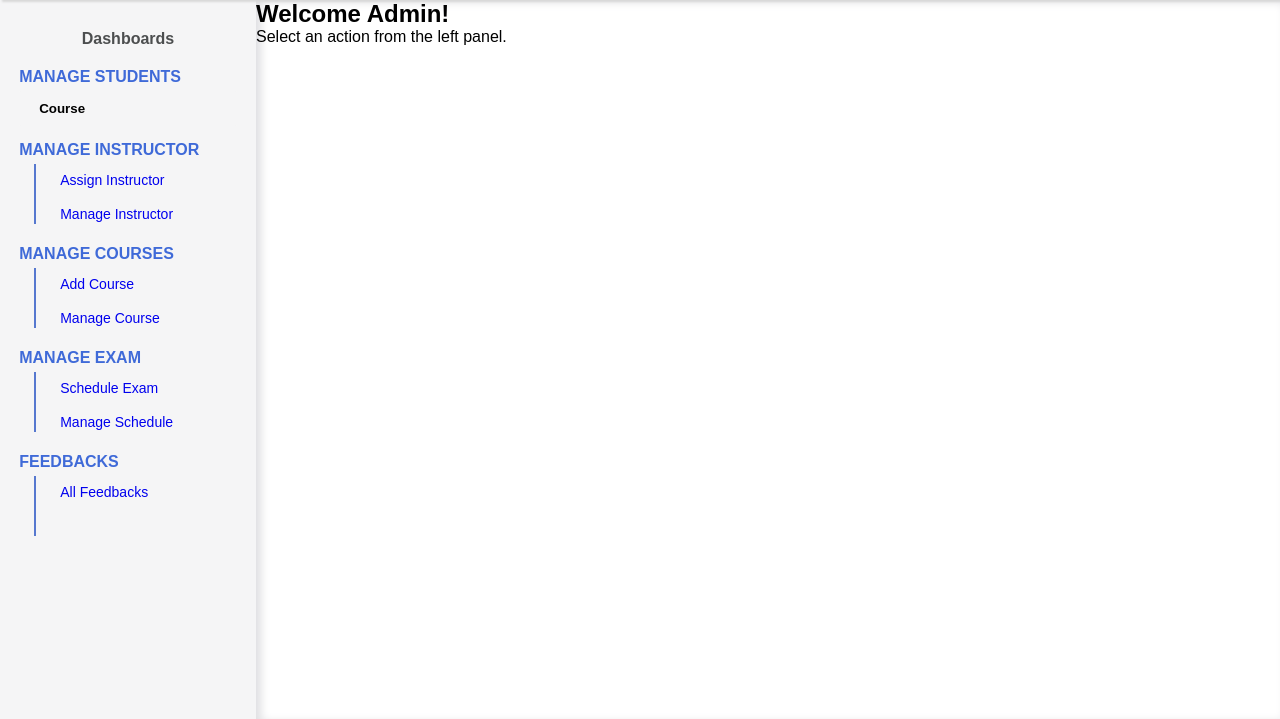
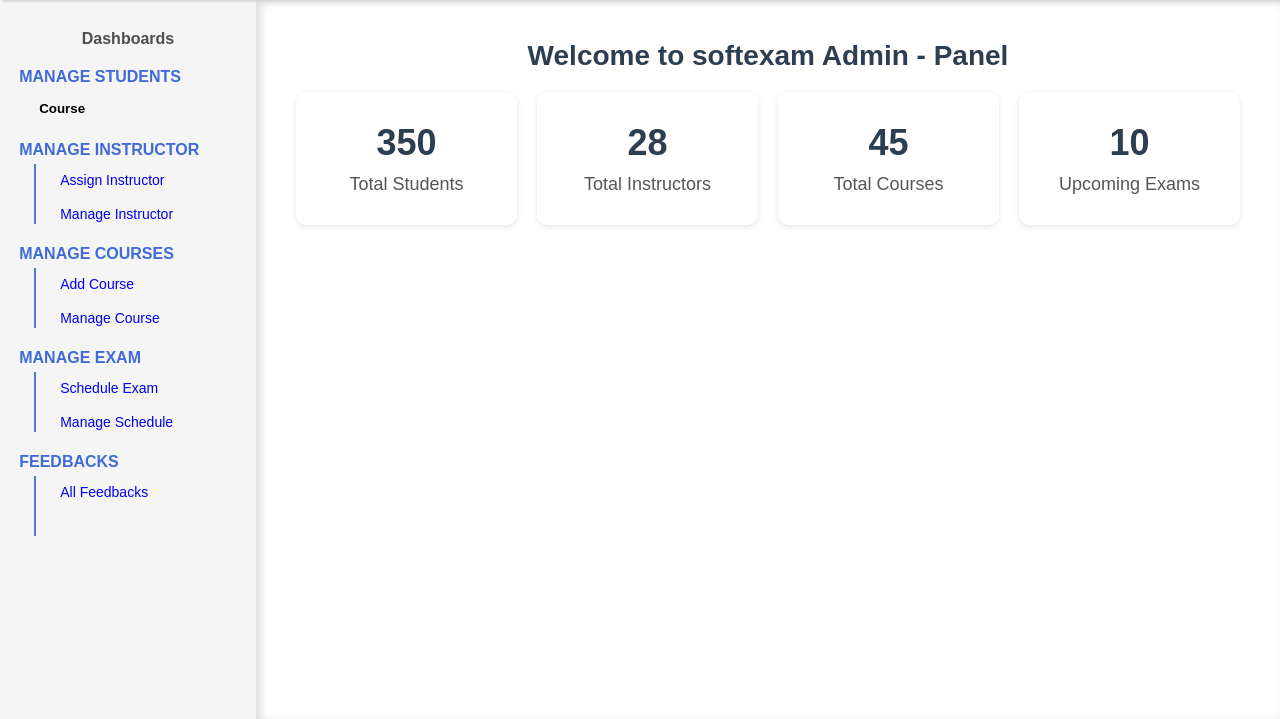
Before and after one commit to codermiki/examination-system, a PHP site: page /softexam/admin in a window 1280 px wide. Shown: the part 60-779 px from the top of the page. Run offline with PHP 8.4, Linux system fonts and the light colour scheme; a user stored in the database is signed in.

Commit message:
added dashboard for admin page

```diff
--- /dev/null
+++ b/admin/dashboard.php
@@ -0,0 +1,56 @@
+<html>
+
+<head>
+    <link rel="stylesheet" href="../assets/css/dashboard.css">
+</head>
+
+<body>
+    <div class="container">
+        <h1>Welcome to softexam Admin - Panel</h1>
+        <div class="cards">
+            <div class="card">
+                <h2 id="students">...</h2>
+                <p>Total Students</p>
+            </div>
+            <div class="card">
+                <h2 id="instructors">...</h2>
+                <p>Total Instructors</p>
+            </div>
+            <div class="card">
+                <h2 id="courses">...</h2>
+                <p>Total Courses</p>
+            </div>
+            <div class="card">
+                <h2 id="exams">...</h2>
+                <p>Upcoming Exams</p>
+            </div>
+        </div>
+    </div>
+
+    <script>
+        // Simulate fetching data from server
+        const data = {
+            total_students: 350,
+            total_instructors: 28,
+            total_courses: 45,
+            upcoming_exams: 10,
+        };
+
+        // Update card values
+        document.getElementById("students").textContent = data.total_students;
+        document.getElementById("instructors").textContent =
+            data.total_instructors;
+        document.getElementById("courses").textContent = data.total_courses;
+        document.getElementById("exams").textContent = data.upcoming_exams;
+
+        // OR fetch from server like:
+        // fetch('get_dashboard_stats.php').then(res => res.json()).then(data => {
+        //   document.getElementById('students').textContent = data.total_students;
+        //   document.getElementById('instructors').textContent = data.total_instructors;
+        //   document.getElementById('courses').textContent = data.total_courses;
+        //   document.getElementById('exams').textContent = data.upcoming_exams;
+        // });
+    </script>
+</body>
+
+</html>
--- a/admin/handle_action.php
+++ b/admin/handle_action.php
@@ -26,8 +26,7 @@
             // Handle actions specific to the admin role
             switch ($action) {
                 case 'dashboard':
-                    // Include or generate admin dashboard content
-                    echo '<h2>Admin Dashboard</h2><p>Admin dashboard content goes here.</p>';
+                    include "dashboard.php";
                     break;
                 case 'admin_add_student':
                     // Include the file for adding a student
--- a/admin/index.php
+++ b/admin/index.php
@@ -41,8 +41,9 @@
         </section>
 
         <section class="right__panel" id="rightPanel">
-            <h1>Welcome Admin!</h1>
-            <p>Select an action from the left panel.</p>
+        <?php
+        include "dashboard.php";
+        ?>
         </section>
     </main>
 
```
